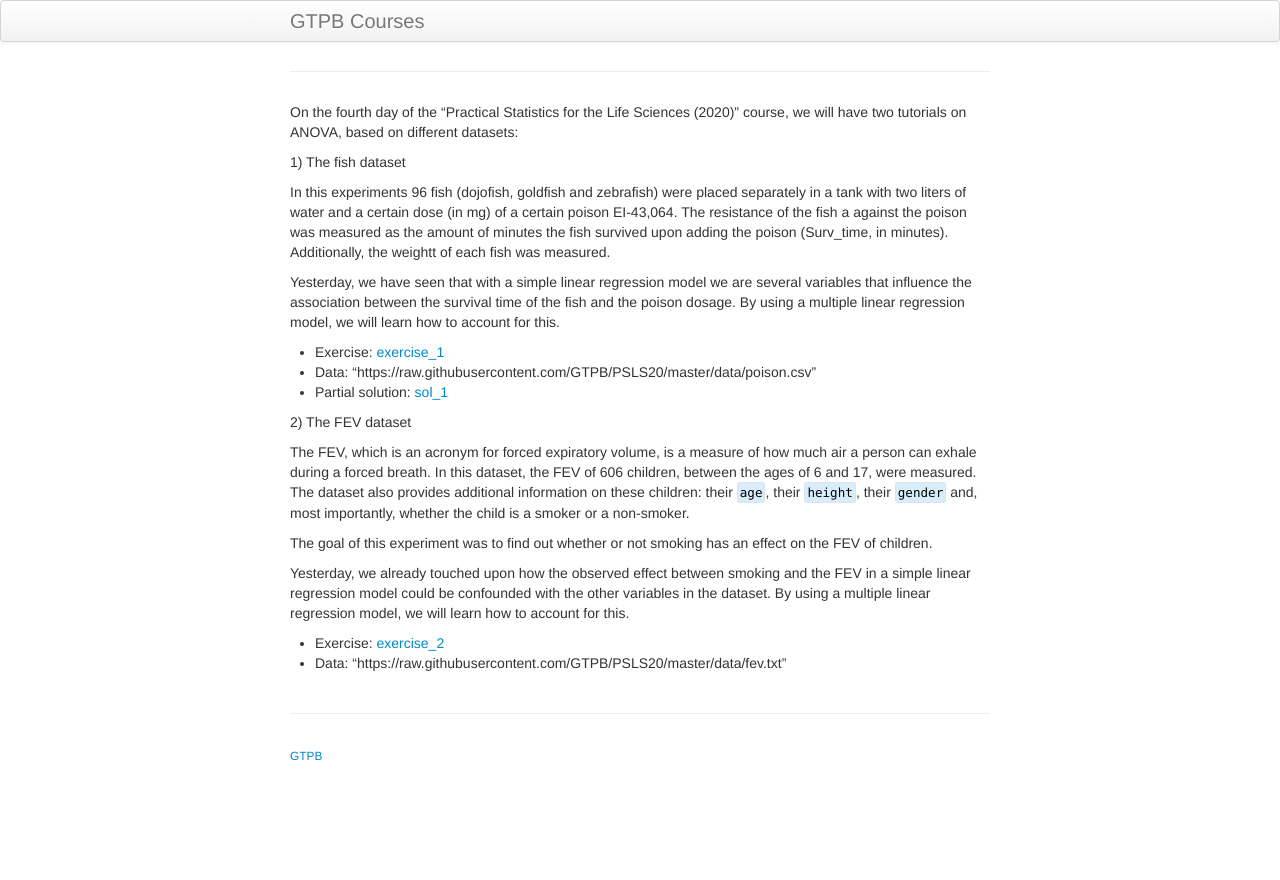
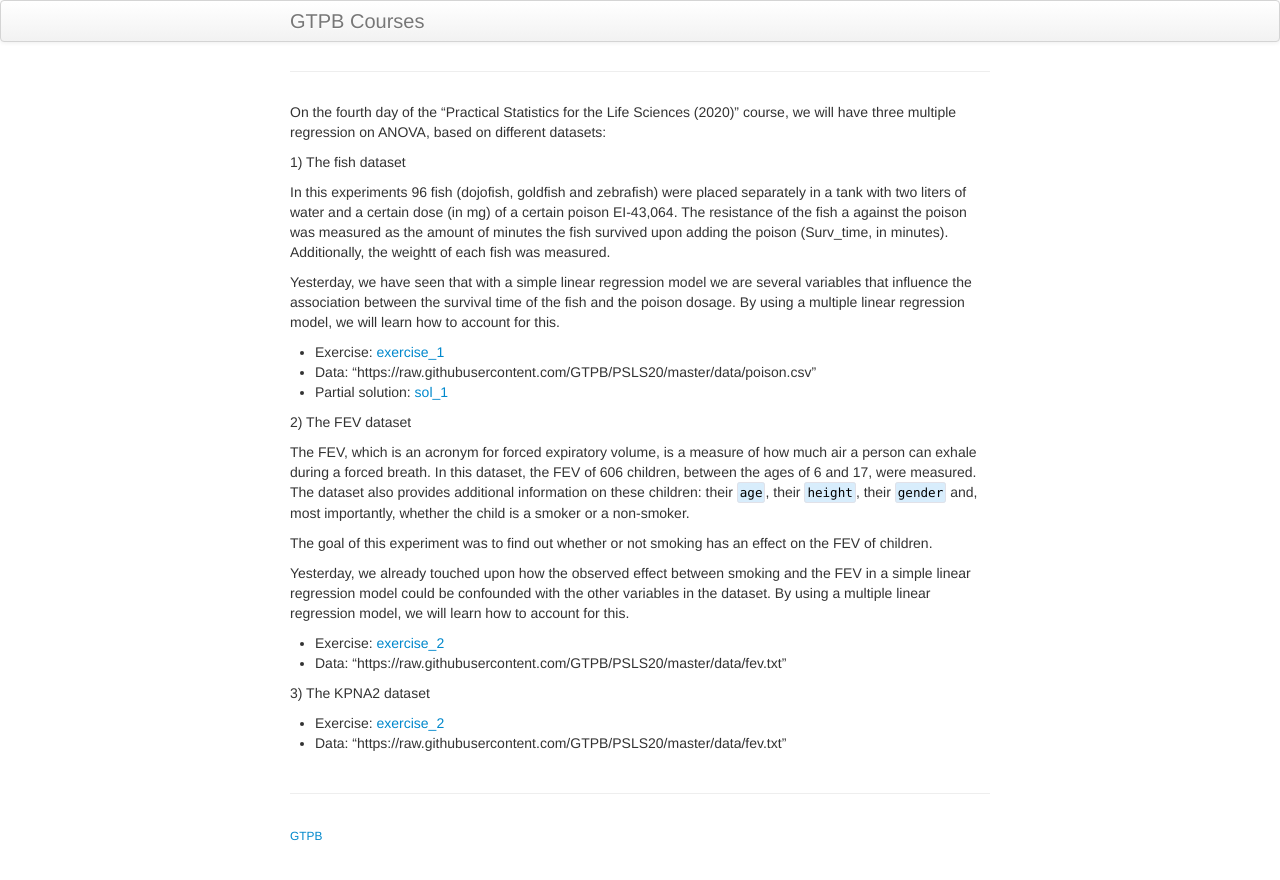
Before and after one commit to GTPB/PSLS20, a Jekyll site: the page built from pages/08_multipleRegression.md, in a window 1280 px wide. Shown: the top 880 px of the page. Built offline with Jekyll 4.4.1, drawn with Linux system fonts in a browser that asks for light colours; our own code applies the rules of GitHub Pages for plain Markdown files.

Commit message:
add KPNA.md

```diff
--- a/pages/08_multipleRegression.md
+++ b/pages/08_multipleRegression.md
@@ -1,4 +1,4 @@
-On the fourth day of the "Practical Statistics for the Life Sciences (2020)" course, we will have two tutorials on ANOVA, based on different datasets:
+On the fourth day of the "Practical Statistics for the Life Sciences (2020)" course, we will have three multiple regression on ANOVA, based on different datasets:
 
 1) The fish dataset
 
@@ -31,3 +31,9 @@ how to account for this.
 
 - Exercise: [exercise_2](./08-Multiple_regression_FEV_half.html)
 - Data: "https://raw.githubusercontent.com/GTPB/PSLS20/master/data/fev.txt"
+
+3) The KPNA2 dataset
+
+
+- Exercise: [exercise_2](./08-Multiple_regression_FEV_half.html)
+- Data: "https://raw.githubusercontent.com/GTPB/PSLS20/master/data/fev.txt"
```
Also changed, not shown: 1 other file.
